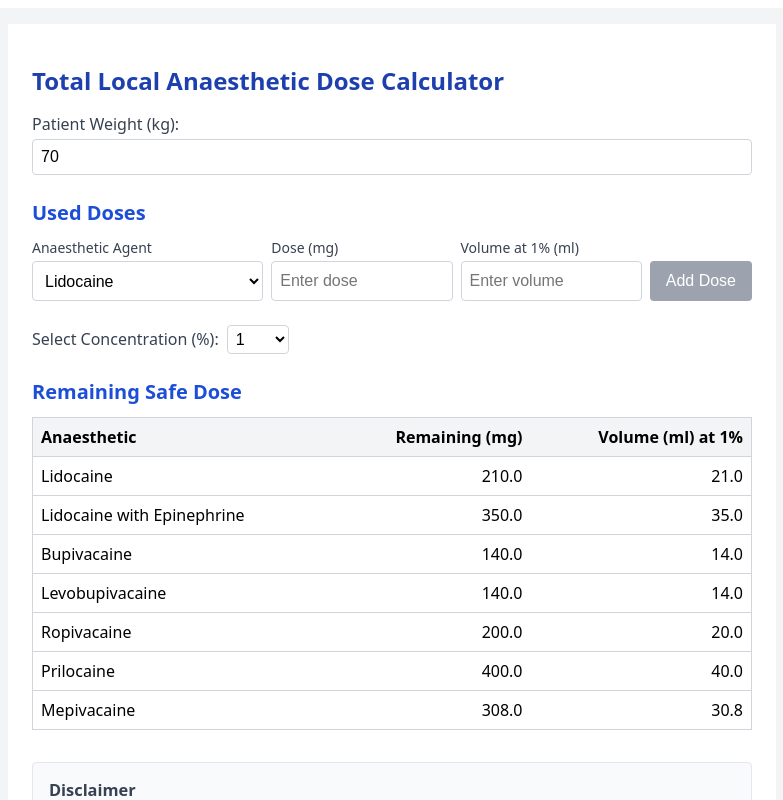
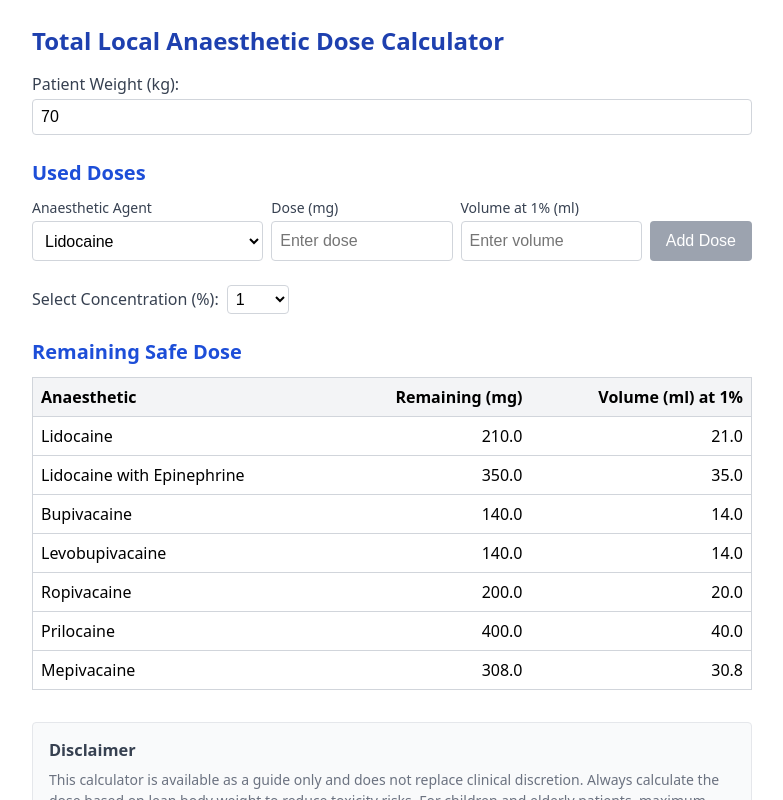
Before and after one commit to zirakzigul/local-anaesthetic-calculator, a React (Create React App) app: page / in a window 1280 px wide. Shown: the top 800 px of the page, without its empty margins (248-1031 px from the left). Built offline with nearby package versions, Linux system fonts and the light colour scheme.

Commit message:
Remove all white space - update App.js and index.css

```diff
--- a/src/App.js
+++ b/src/App.js
@@ -3,13 +3,7 @@
 
 function App() {
   return (
-    <div style={{
-      backgroundColor: '#f3f4f6',
-      minHeight: '100vh',
-      padding: '16px'
-    }}>
-      <LocalAnaestheticCalculator />
-    </div>
+    <LocalAnaestheticCalculator />
   );
 }
 
--- a/src/index.css
+++ b/src/index.css
@@ -1,3 +1,28 @@
-@tailwind base;
-@tailwind components;
-@tailwind utilities;
+* {
+  margin: 0;
+  padding: 0;
+  box-sizing: border-box;
+}
+
+body {
+  margin: 0;
+  padding: 0;
+  font-family: -apple-system, BlinkMacSystemFont, 'Segoe UI', 'Roboto', 'Oxygen',
+    'Ubuntu', 'Cantarell', 'Fira Sans', 'Droid Sans', 'Helvetica Neue',
+    sans-serif;
+  -webkit-font-smoothing: antialiased;
+  -moz-osx-font-smoothing: grayscale;
+  background-color: white;
+}
+
+#root {
+  margin: 0;
+  padding: 0;
+  width: 100vw;
+  min-height: 100vh;
+}
+
+code {
+  font-family: source-code-pro, Menlo, Monaco, Consolas, 'Courier New',
+    monospace;
+}
```
